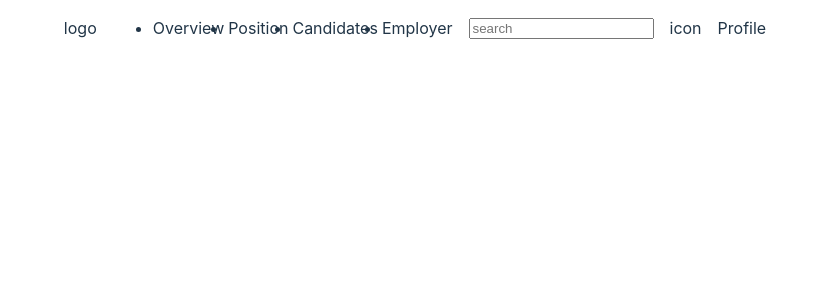
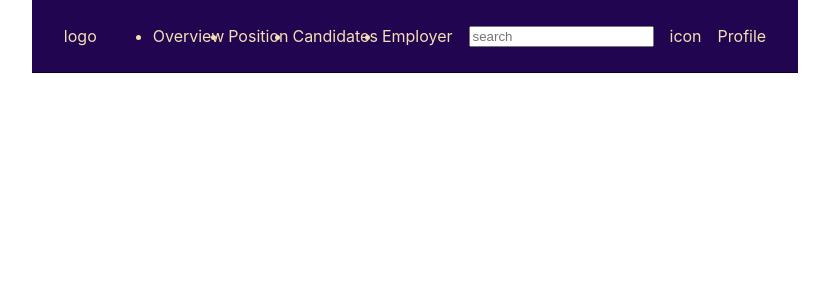
Before and after one commit to tarook0/Profile_Template, a React (Vite) app: page / in a window 1280 px wide. Shown: the top 300 px of the page, without its empty margins (225-1054 px from the left). Built offline with nearby package versions, Linux system fonts and the light colour scheme; the HTML template or start-up script is replaced by a standard one.

Commit message:
finish page header .

```diff
--- a/src/Components/MenuBar.jsx
+++ b/src/Components/MenuBar.jsx
@@ -1,12 +1,32 @@
+import styled from "styled-components";
 import { Inline } from "../Ui/Inline";
+import { Pad } from "../Ui/Pad";
+
+const Menu = styled(Inline).attrs(() => ({
+  as: Pad,
+  gutter: "l",
+  padding: ["m", "xl"],
+  align: "center",
+  stretch: 1,
+}))`
+  background-color: #210551;
+  color: wheat;
+  border-block-end: 1px solid #0c021e;
+`;
 
 export default function MenuBar() {
   return (
     <div>
-      <Inline gutter="l" align="center" stretch={1}>
+      <Menu
+        as={Pad}
+        padding={["m", "xl"]}
+        gutter="l"
+        align="center"
+        stretch={1}
+      >
         <div>logo</div>
         <nav>
-          <Inline gutter='s' as={'ul'}>
+          <Inline gutter="s" as={"ul"}>
             <li>Overview</li>
             <li>Position</li>
             <li>Candidates</li>
@@ -16,7 +36,7 @@ export default function MenuBar() {
         <input placeholder="search" />
         <div>icon</div>
         <div>Profile</div>
-      </Inline>
+      </Menu>
     </div>
   );
 }
```
